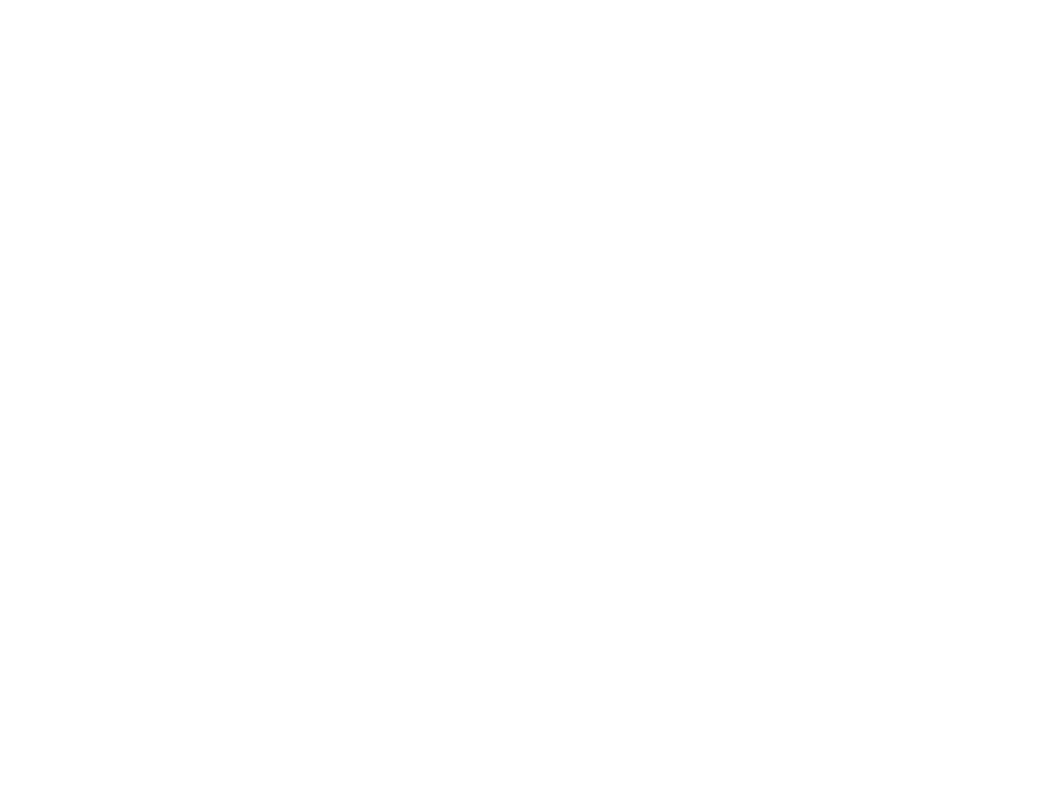
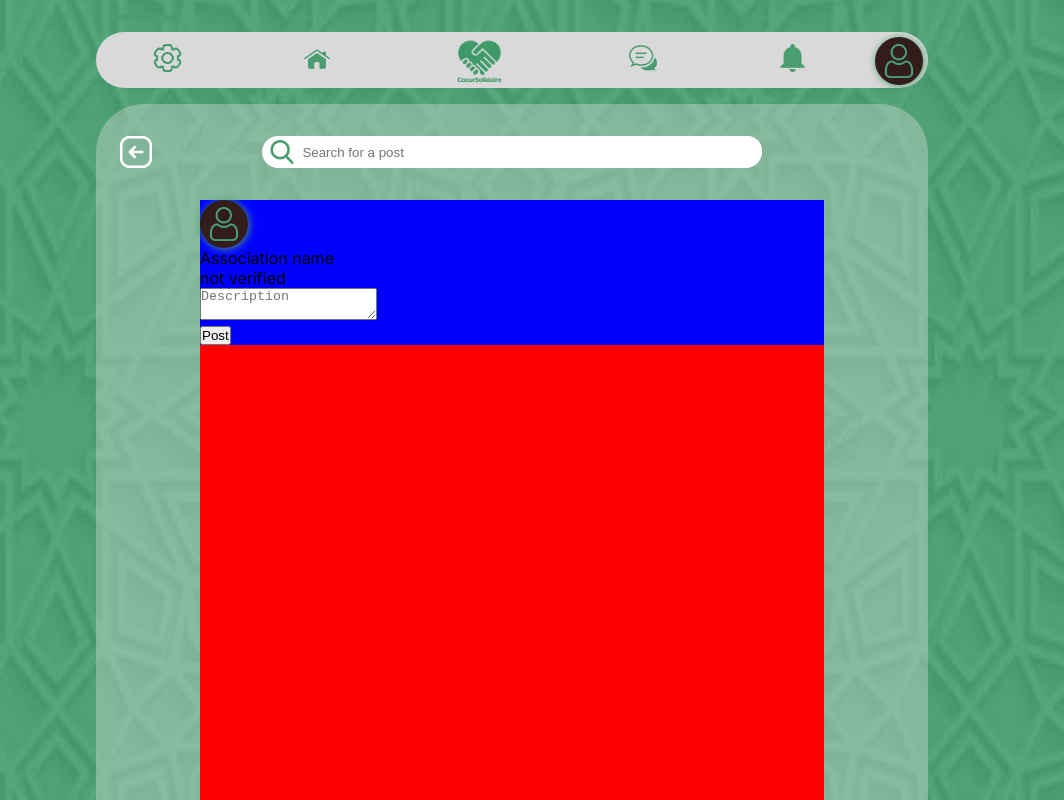
Before and after one commit to ousaro/PPP_V2, a React (Create React App) app in the folder FrontEnd/coeursolidaire/: page /AuserHome in a window 1280 px wide. Shown: the whole page, without its empty margins (128-1192 px from the left). Built offline with nearby package versions, Linux system fonts and the light colour scheme.

Commit message:
adding the Auser home

```diff
--- a/FrontEnd/coeursolidaire/src/App.js
+++ b/FrontEnd/coeursolidaire/src/App.js
@@ -9,6 +9,7 @@ import ProfileV from "./Pages/Profiles/ProfileV";
 import ProfileA from "./Pages/Profiles/ProfileA";
 import Settings from "./Pages/feature pages/Settings";
 import {BrowserRouter, Route, Switch} from "react-router-dom"
+import AuserHome from "./Pages/Users Home pages/AuserHome"
 
 
 function App() {
@@ -25,6 +26,8 @@ function App() {
         <Route path="/ProfileV"><ProfileV></ProfileV></Route>
         <Route path="/ProfileA"><ProfileA></ProfileA></Route>
         <Route path="/Settings"><Settings></Settings></Route>
+        <Route path="/AuserHome"><AuserHome></AuserHome></Route>
+
       </Switch>
 
     </div>
--- a/FrontEnd/coeursolidaire/src/Pages/Main Components/NavBar.js
+++ b/FrontEnd/coeursolidaire/src/Pages/Main Components/NavBar.js
@@ -15,7 +15,7 @@ const NavBar = () => {
             </figure>
 
             <figure>
-                <Link to="/"><img src={HomeIcon} alt="HomeIcon" width="39" height="39"/></Link>
+                <Link to="/AuserHome"><img src={HomeIcon} alt="HomeIcon" width="39" height="39"/></Link>
             </figure>
 
             <figure className="Nav_Logo">
--- a/FrontEnd/coeursolidaire/src/Pages/Users Home pages/AuserHome.js
+++ b/FrontEnd/coeursolidaire/src/Pages/Users Home pages/AuserHome.js
@@ -0,0 +1,62 @@
+import { useHistory} from "react-router-dom"
+import NavBar from "../Main Components/NavBar"
+
+
+
+
+
+
+const AuserHome = () => {
+
+
+    const history=useHistory();
+
+    const goBack = ()=>{
+        history.goBack();
+    }
+
+    return (
+        <div className="ProfilePg UserHomePg">
+
+            <NavBar></NavBar>
+
+            <main className="Profile_Content UserHome_Content">
+
+                <div className="Profile_Form_BackArrow UserHome_BackArrow" onClick={goBack}></div>
+
+                <section className="UserHome_SearchBar" >
+                    <input type="text" placeholder="Search for a post" className="UserHome_SearchBar_Input" />
+                </section>
+
+
+                <section className="UserHome_Post_Container">
+
+                    <div className="UserHome_Post">
+
+                        <div className="Post_Header">
+                            <div className="Nav_ProfileIcon"></div>
+                            <div className="Post_Header_Info">
+                                <p>Association name</p>
+                                <p>not verified</p>
+                            </div>
+                        </div>
+
+                       <div className="Post_Content">
+                        <textarea name="Description" placeholder="Description"></textarea>
+                       </div>
+
+                       <button className="Post_btn">Post</button>
+
+
+                    </div>
+
+                </section>
+
+
+            </main>
+
+        </div>
+     );
+}
+
+export default AuserHome;
--- a/FrontEnd/coeursolidaire/src/index.css
+++ b/FrontEnd/coeursolidaire/src/index.css
@@ -1130,6 +1130,74 @@ position: relative;
   cursor: pointer;
  }
 
+/*------------------------------------------------------------*/
+
+/* || UserHomePg*/
+
+.UserHome_Content{
+  position: relative;
+  display: flex;
+  flex-direction: column;
+  border-bottom-left-radius: 0;
+  border-bottom-right-radius: 0;
+  padding-top: 2em;
+  margin-bottom: 0;
+}
+
+.UserHome_SearchBar{
+  width: 60%;
+  height: 2em;
+  border-radius: 1em;
+  padding-left: 2.5em;
+  box-sizing: border-box;
+  margin: 0 auto;
+  margin-bottom:2em;
+  background-image: url(./imgs/searchIcon.png);
+  background-repeat: no-repeat;
+  background-size: 1.5em;
+  background-position: 0.5em center;
+  cursor: pointer;
+  background-color: white;
+
+}
+
+.UserHome_SearchBar:hover{
+  box-shadow: 1px 1px 8px var(--PROFILEICONCOLOR);
+}
+
+.UserHome_SearchBar input{
+  width: 100%;
+  height: 2.2em;
+  padding-top: 0.3em;
+  border-radius: 2em;
+  border-top-left-radius: 0;
+  border-bottom-left-radius: 0;
+  border: none ;
+  box-sizing: border-box;
+
+}
+
+.UserHome_SearchBar input:hover,
+.UserHome_SearchBar input:focus{
+  outline: none;
+
+}
+
+.UserHome_BackArrow{
+  position: absolute;
+  left: 1.5em;
+}
+
+.UserHome_Post_Container{
+  width: 75%;
+  margin: 0 auto;
+  flex-grow: 1;
+  background-color: red;
+}
+
+.UserHome_Post{
+  background-color: blue;
+}
 
 /*------------------------------------------------------------*/
 
```
Also changed, not shown: FrontEnd/coeursolidaire/src/imgs/GalleryIcon.png (added), FrontEnd/coeursolidaire/src/imgs/searchIcon.png (added).
